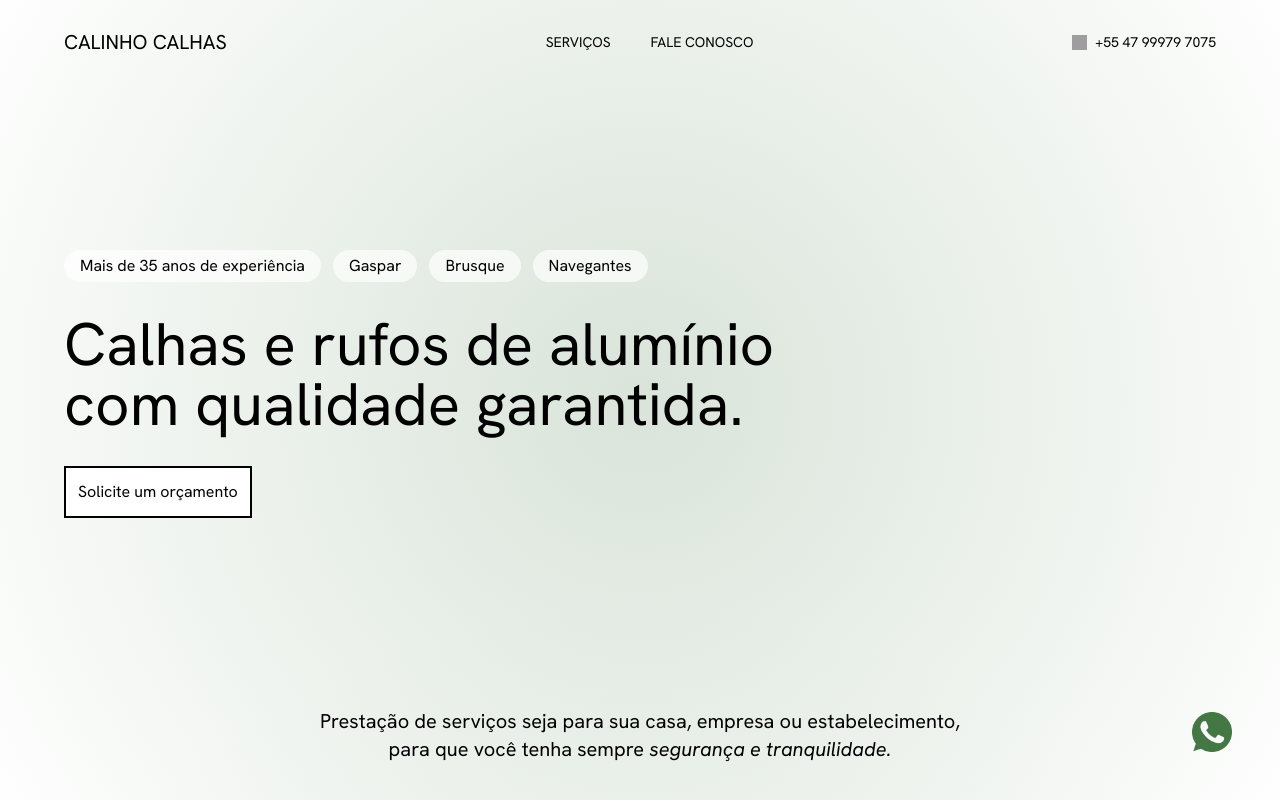
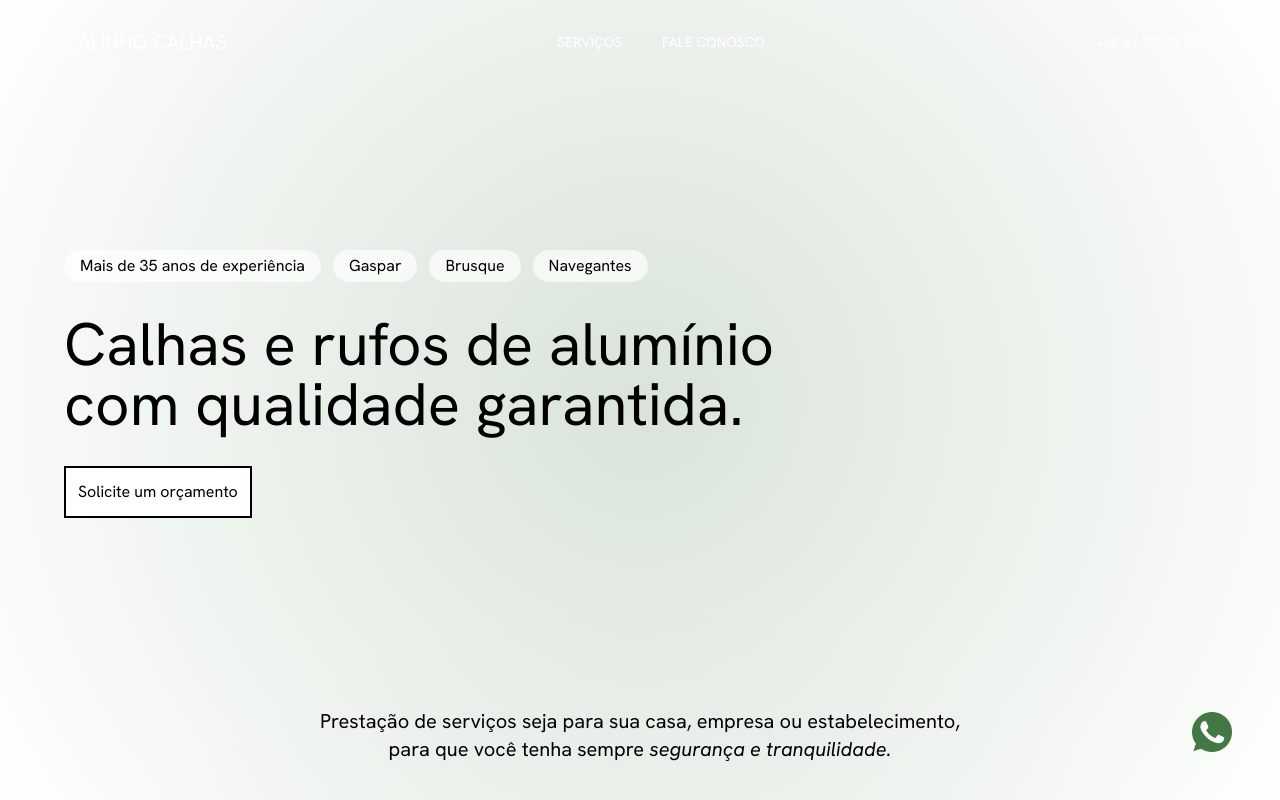
Before and after one commit to zmngabriela/calhasgaspar, a Vue app: page / in a window 1280 px wide. Shown: the top 800 px of the page. Built offline with nearby package versions, Linux system fonts and the light colour scheme; grey boxes are pictures that could not be loaded.

Commit message:
style(header): make header transparent for hero overlay layout

```diff
--- a/src/components/Header.vue
+++ b/src/components/Header.vue
@@ -1,32 +1,23 @@
 <template>
-  <header class="absolute top-0 w-full py-7 flex items-center bg-transparent">
+  <header class="absolute top-0 left-0 z-40 w-full py-7 text-white">
     <div class="flex items-center justify-between container">
       <h1 class="text-xl uppercase">Calinho Calhas</h1>
       <nav class="hidden sm:flex">
         <ul class="inline-flex gap-10 list-none uppercase">
-            <li class="hover:scale-[1.01]">
-                <a href="#services" class="text-sm hover:scale-[1.01] bg-transparent">
-                    Serviços
-                </a>
-            </li>
-            <li class="hover:scale-[1.01]">
-                <a href="#contact" class="text-sm hover:scale-[1.01] bg-transparent">
-                    Fale conosco
-                </a>
-            </li>
+          <li class="hover:scale-[1.01]">
+            <a href="#services" class="text-sm hover:scale-[1.01]">Serviços</a>
+          </li>
+          <li class="hover:scale-[1.01]">
+            <a href="#contact" class="text-sm hover:scale-[1.01]">Fale conosco</a>
+          </li>
         </ul>
       </nav>
       <div class="inline-flex items-center justify-center gap-5">
         <div>
           <a
             href="tel:+5547999797075"
-            class="flex items-center justify-center gap-2 text-sm bg-transparent cursor-pointer"
+            class="flex items-center justify-center gap-2 text-sm cursor-pointer"
           >
-            <img
-              src="../assets/icons/telephone.png"
-              alt="Telefone"
-              class="size-[15px]"
-            />
             <p class="hidden md:block hover:scale-[1.01] cursor-pointer">+55 47 99979 7075</p>
           </a>
         </div>
@@ -34,3 +25,10 @@
     </div>
   </header>
 </template>
+
+<style scoped>
+header,
+header * {
+  background-color: transparent !important;
+}
+</style>
```
